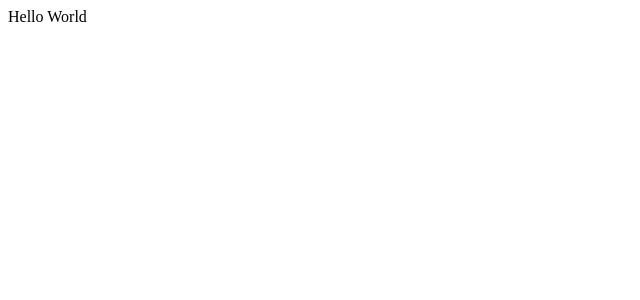
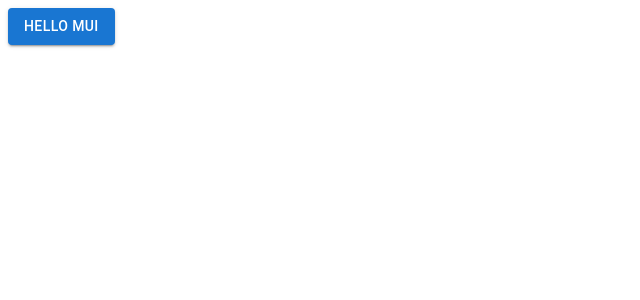
Before and after one commit to hudiansyahrobby/ebuddy, a Next.js app in the folder apps/frontend-repo/: page / in a window 1280 px wide. Shown: the top 300 px of the page, without its empty margins (0-640 px from the left). Built offline with nearby package versions, Linux system fonts and the light colour scheme.

Commit message:
feat: add react MUI library

```diff
--- a/apps/frontend-repo/app/page.tsx
+++ b/apps/frontend-repo/app/page.tsx
@@ -1,3 +1,5 @@
+import Button from "@mui/material/Button";
+
 export default function Home() {
-  return <div>Hello World</div>;
+  return <Button variant="contained">Hello MUI</Button>;
 }
--- a/apps/frontend-repo/package.json
+++ b/apps/frontend-repo/package.json
@@ -11,6 +11,9 @@
     "check-types": "tsc --noEmit"
   },
   "dependencies": {
+    "@emotion/react": "^11.14.0",
+    "@emotion/styled": "^11.14.0",
+    "@mui/material": "^6.2.1",
     "@repo/ui": "*",
     "next": "^15.1.0",
     "react": "^19.0.0",
```
Also changed, not shown: 1 other file (tests, documents, lock files or other folders).
